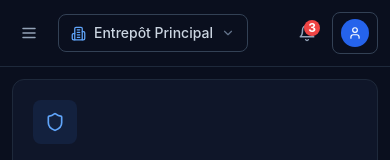
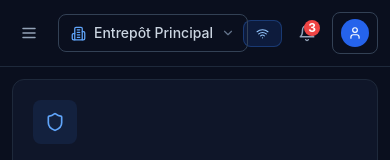
Before and after one commit to gust2301/raspRover, a React (Vite) app in the folder frontend/: page /dashboard in a window 390 px wide. Shown: the top 160 px of the page. Built offline with nearby package versions, Linux system fonts and the light colour scheme.

Commit message:
fix(header): bouton connecter visible sur tous les écrans

```diff
--- a/frontend/src/layout/Header.tsx
+++ b/frontend/src/layout/Header.tsx
@@ -68,7 +68,7 @@ export default function Header({ onOpenSidebar }: { onOpenSidebar: () => void })
       <div className="flex items-center gap-2 sm:gap-4">
         {/* Robot connection status */}
         {conn.status === 'connected' ? (
-          <div className="hidden lg:flex items-center gap-2">
+          <div className="flex items-center gap-2">
             <div className="w-2 h-2 rounded-full bg-emerald-400 animate-pulse" />
             <span className="text-xs font-mono truncate max-w-[160px] text-emerald-400">
               {conn.robotIp}
@@ -87,12 +87,12 @@ export default function Header({ onOpenSidebar }: { onOpenSidebar: () => void })
         ) : (
           <button
             onClick={() => navigate('/connect')}
-            className="hidden lg:flex items-center gap-2 px-3 py-1.5 rounded-lg text-xs font-medium
+            className="flex items-center gap-2 px-3 py-1.5 rounded-lg text-xs font-medium
               bg-blue-600/15 text-blue-300 border border-blue-500/30
               hover:bg-blue-600/25 transition-colors"
           >
             <Wifi size={13} />
-            Connecter le robot
+            <span className="hidden sm:inline">Connecter le robot</span>
           </button>
         )}
 
```
